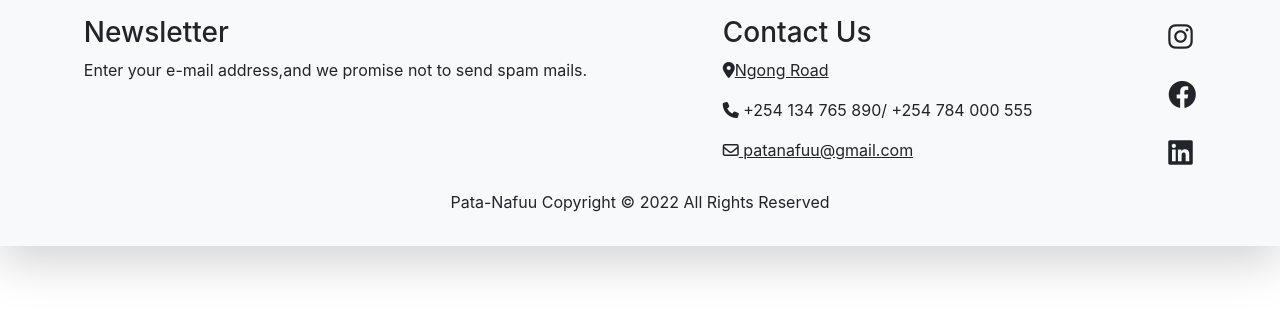
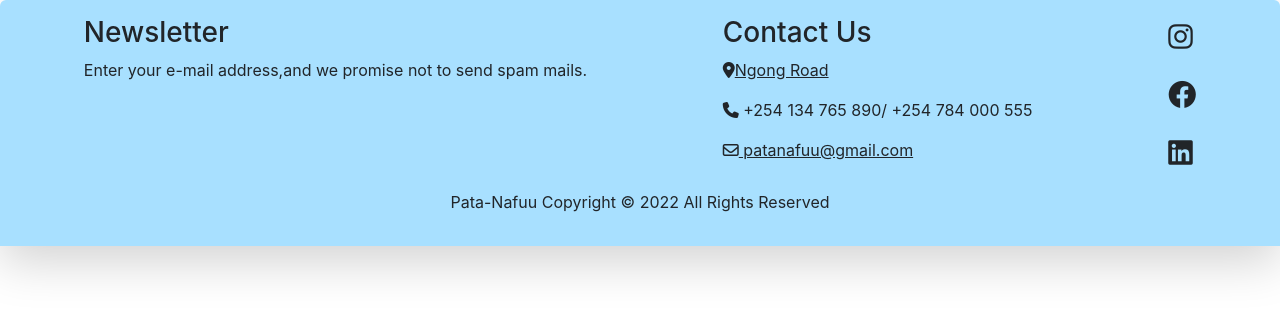
Before and after one commit to Helder-Lucau/Pata-Nafuu, a React (Create React App) app: page / in a window 1280 px wide. Shown: the top 314 px of the page. Built offline with nearby package versions, Linux system fonts and the light colour scheme.

Commit message:
Added background colour

```diff
--- a/src/components/Footer.js
+++ b/src/components/Footer.js
@@ -2,7 +2,7 @@ import React from "react";
 
 function Footer(){
     return(
-        <div className="shadow-lg p-3 mb-5 bg-body-tertiary rounded-top">
+        <div className="bottom-colour shadow-lg p-3 mb-5  rounded-top">
             <div className="d-flex justify-content-around">
                 <div>
                     <h3>Newsletter</h3>
--- a/src/index.css
+++ b/src/index.css
@@ -11,3 +11,11 @@ code {
   font-family: source-code-pro, Menlo, Monaco, Consolas, 'Courier New',
     monospace;
 }
+
+.bottom-colour{
+  background-color: rgb(168,224,255);
+  /* background-color: rgb(22,219,101); */
+  /* background-color: rgb(242,215,238); */
+  /* background-color: rgb(105,48,109); */
+  /* background-color: rgb(200,121,255); */
+}
```
